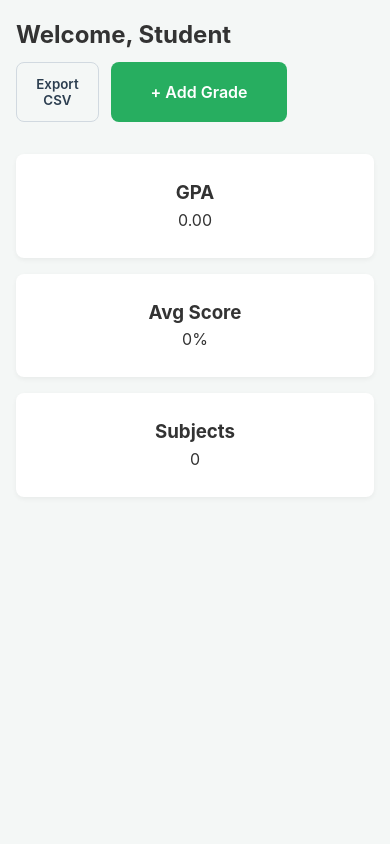
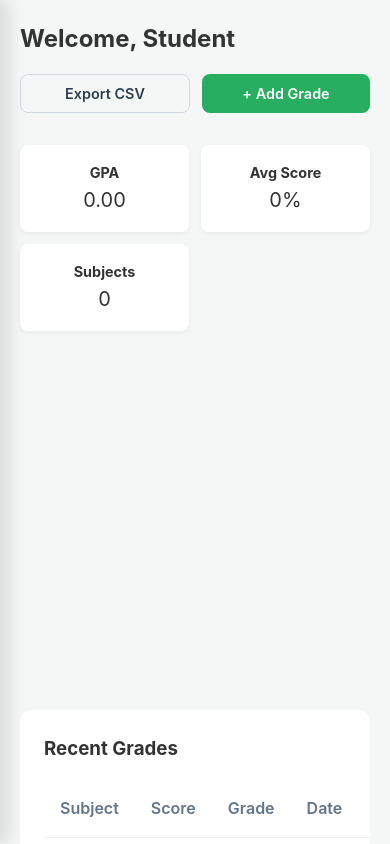
Before and after one commit to amosalah-1/Management-system, a plain HTML site: page index.html in a window 390 px wide. Shown: the top 844 px of the page. Drawn offline with nearby package versions, Linux system fonts and the light colour scheme; no server answers.

Commit message:
mobile admin

```diff
--- a/style.css
+++ b/style.css
@@ -279,28 +279,55 @@ form:not(.hidden) {
 /* Mobile Adjustments */
 @media (max-width: 768px) {
     .dashboard-body { flex-direction: column; }
+
     .sidebar {
-        display: none; /* Hide sidebar on mobile to provide full-width content */
-        width: 100%;
-        height: auto;
-        position: relative;
+        position: fixed;
+        left: -250px;
+        top: 0;
+        z-index: 1000;
+        transition: left 0.3s ease;
+        box-shadow: 10px 0 15px rgba(0,0,0,0.1);
     }
 
-    /* Class to show sidebar if you add a menu toggle button later */
     .sidebar.mobile-active {
-        display: block;
+        left: 0;
     }
 
     .content {
-        padding: 1rem;
+        padding: 1.25rem;
         width: 100%;
     }
 
     .top-bar {
         flex-direction: column;
         align-items: flex-start;
-        gap: 0.5rem;
+        gap: 1rem;
     }
+
+    .header-actions {
+        width: 100%;
+        flex-direction: row;
+        flex-wrap: wrap;
+    }
+
+    .header-actions button {
+        flex: 1;
+        min-width: 140px;
+        font-size: 0.9rem;
+        padding: 0.6rem 1rem;
+    }
+
+    .stats-grid {
+        grid-template-columns: 1fr 1fr;
+        gap: 0.75rem;
+    }
+
+    .stat-card {
+        padding: 1rem;
+    }
+
+    .stat-card h3 { font-size: 0.9rem; }
+    .stat-card p { font-size: 1.25rem; }
 }
 
 /* Modal Styles */
```
